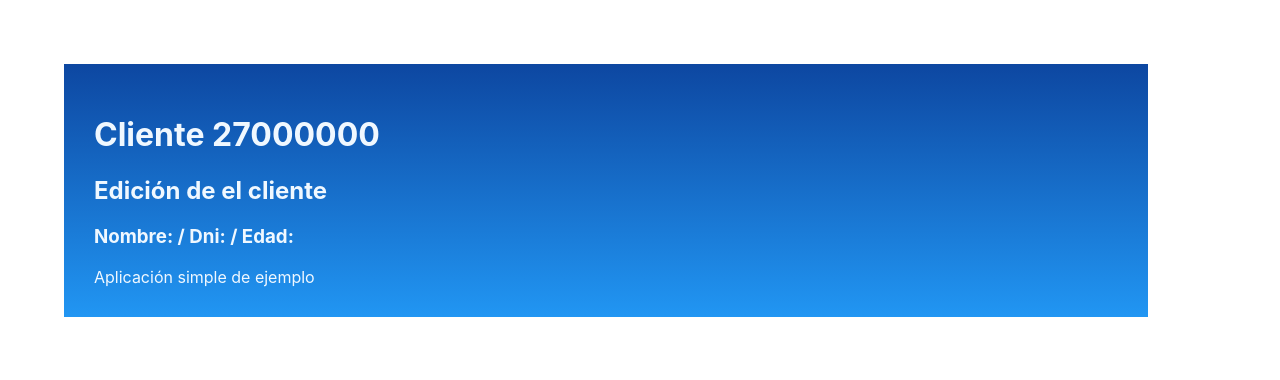
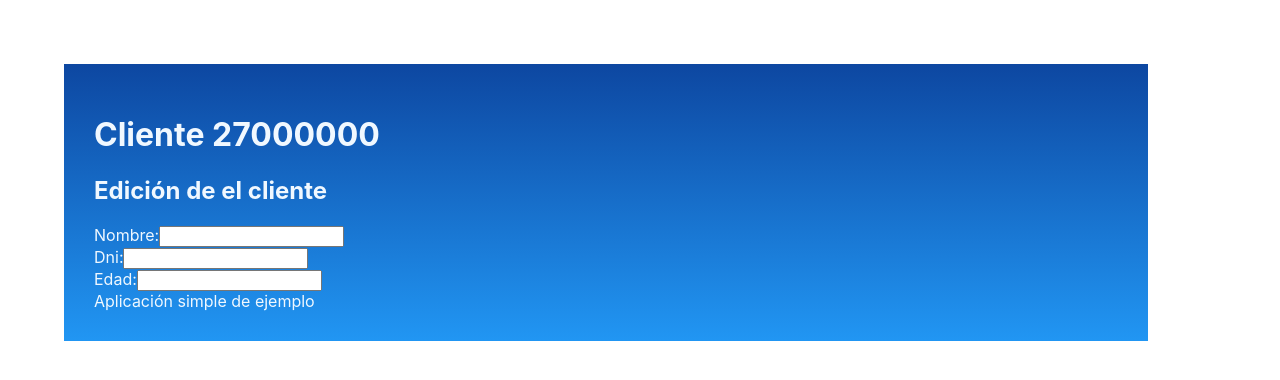
Before and after one commit to Hanie24/app-customer, a React (Create React App) app: page /customers/27000000/editar in a window 1280 px wide. Shown: the top 380 px of the page. Built offline with nearby package versions, Linux system fonts and the light colour scheme.

Commit message:
initial value in customer edit

```diff
--- a/package.json
+++ b/package.json
@@ -14,6 +14,7 @@
     "react-scripts": "3.4.1",
     "redux": "^4.0.5",
     "redux-actions": "^2.6.5",
+    "redux-form": "^8.3.5",
     "redux-promise": "^0.6.0",
     "reselect": "^4.0.0"
   },
--- a/src/Components/CustomerEdit.js
+++ b/src/Components/CustomerEdit.js
@@ -1,11 +1,26 @@
 import React from 'react';
 import PropTypes from 'prop-types';
+import { reduxForm, Field } from 'redux-form';
+import { connect } from 'react-redux';
 
 const CustomerEdit = ({ name, dni, age }) => {
     return (
         <div>
             <h2>Edición de el cliente </h2>
-            <h3>Nombre: {name} / Dni: {dni} / Edad: {age}</h3>
+            <form>
+                <div>
+                    <label htmlFor="name">Nombre:</label>
+                    <Field name="name" component="input" type="text"></Field>
+                </div>
+                <div>
+                    <label htmlFor="dni">Dni:</label>
+                    <Field name="dni" component="input" type="text"></Field>
+                </div>
+                <div>
+                    <label htmlFor="age">Edad:</label>
+                    <Field name="age" component="input" type="number"></Field>
+                </div>
+            </form>
         </div>
     );
 };
@@ -16,4 +31,7 @@
     age: PropTypes.number,
 };
 
-export default CustomerEdit;
+const CustomerEditForm = reduxForm({ form: 'CustomerEdit'})(CustomerEdit);
+
+export default connect(
+    (state, props) => ( { initialValues: props }))(CustomerEditForm);
--- a/src/Reducers/index.js
+++ b/src/Reducers/index.js
@@ -1,6 +1,8 @@
 import { combineReducers } from 'redux';
 import { customers } from './Customers';
+import { reducer as reduxForm } from 'redux-form';
 
 export default combineReducers({
-    customers
+    customers,
+    form: reduxForm
 });
```
Also changed, not shown: 1 other file (tests, documents, lock files or other folders).
